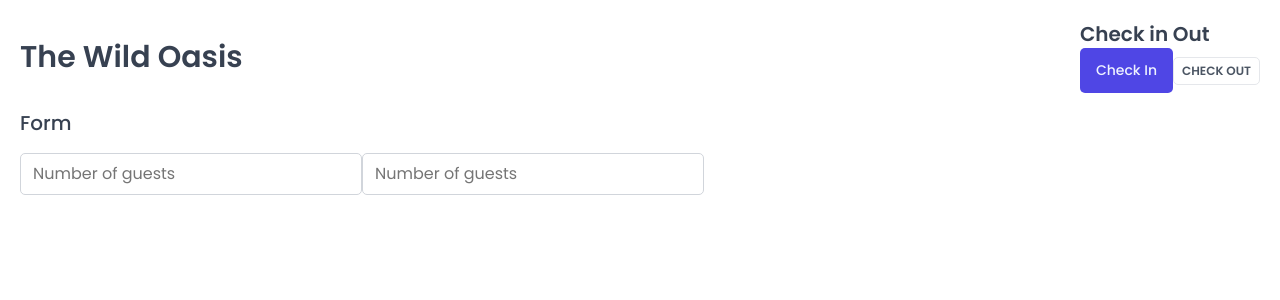
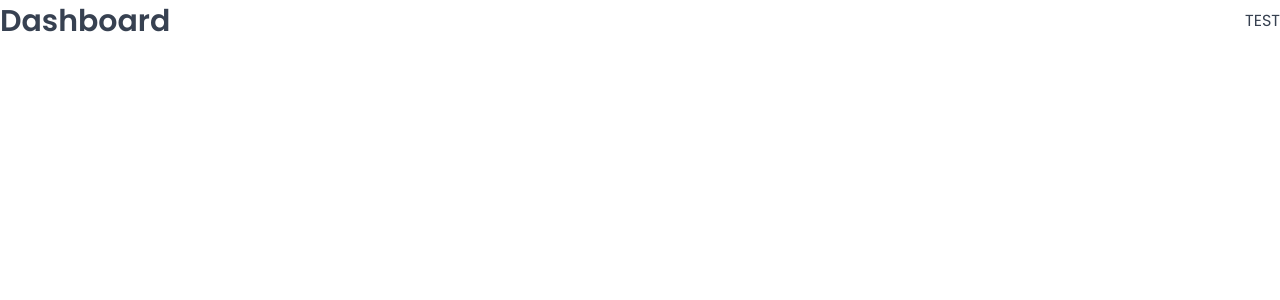
Before and after one commit to BekCodingAddict/The-Wild-Oasis, a React (Vite) app in the folder client/: page /dashboard in a window 1280 px wide. Shown: the top 300 px of the page. Built offline with nearby package versions, Linux system fonts and the light colour scheme; a web font is replaced by a local one.

Commit message:
Setting up pages and Routes has been done!

```diff
--- a/client/package.json
+++ b/client/package.json
@@ -12,6 +12,7 @@
   "dependencies": {
     "react": "^18.2.0",
     "react-dom": "^18.2.0",
+    "react-router-dom": "^6.26.2",
     "styled-components": "^6.1.13"
   },
   "devDependencies": {
--- a/client/src/App.jsx
+++ b/client/src/App.jsx
@@ -1,49 +1,31 @@
-import styled from "styled-components";
+import { BrowserRouter, Routes, Route, Navigate } from "react-router-dom";
+import Dashboard from "./pages/Dashboard";
+import PageNotFound from "./pages/PageNotFound";
+import Account from "./pages/Account";
+import Settings from "./pages/Settings";
+import Login from "./pages/Login";
+import Cabins from "./pages/Cabins";
+import Users from "./pages/Users";
+import Bookings from "./pages/Bookings";
 import GlobalStyles from "./styles/GlobalStyles";
-import Button from "./ui/Button";
-import Input from "./ui/Input";
-import Heading from "./ui/Hading";
-import Row from "./ui/Row";
 
-const StyledApp = styled.main`
-  padding: 20px;
-`;
 function App() {
   return (
     <>
       <GlobalStyles />
-      <StyledApp>
-        <Row>
-          <Row type={"horizontal"}>
-            <Heading as="h1">The Wild Oasis</Heading>
-            <div>
-              <Heading as="h2">Check in Out</Heading>
-              <Button
-                variation="primary"
-                size="medium"
-                onClick={() => alert("check in")}
-              >
-                Check In
-              </Button>
-              <Button
-                variation="secondary"
-                size="small"
-                onClick={() => alert("check in")}
-              >
-                Check Out
-              </Button>
-            </div>
-          </Row>
-
-          <Row>
-            <Heading as="h3">Form</Heading>
-            <form>
-              <Input type="number" placeholder="Number of guests" />
-              <Input type="number" placeholder="Number of guests" />
-            </form>
-          </Row>
-        </Row>
-      </StyledApp>
+      <BrowserRouter>
+        <Routes>
+          <Route index element={<Navigate replace to="dashboard" />} />
+          <Route path="dashboard" element={<Dashboard />} />
+          <Route path="bookings" element={<Bookings />} />
+          <Route path="cabins" element={<Cabins />} />
+          <Route path="users" element={<Users />} />
+          <Route path="settings" element={<Settings />} />
+          <Route path="account" element={<Account />} />
+          <Route path="login" element={<Login />} />
+          <Route path="*" element={<PageNotFound />} />
+        </Routes>
+      </BrowserRouter>
     </>
   );
 }
```
Also changed, not shown: client/src/ui/Heading.jsx (renamed from client/src/ui/Hading.jsx), 1 other file (tests, documents, lock files or other folders).
